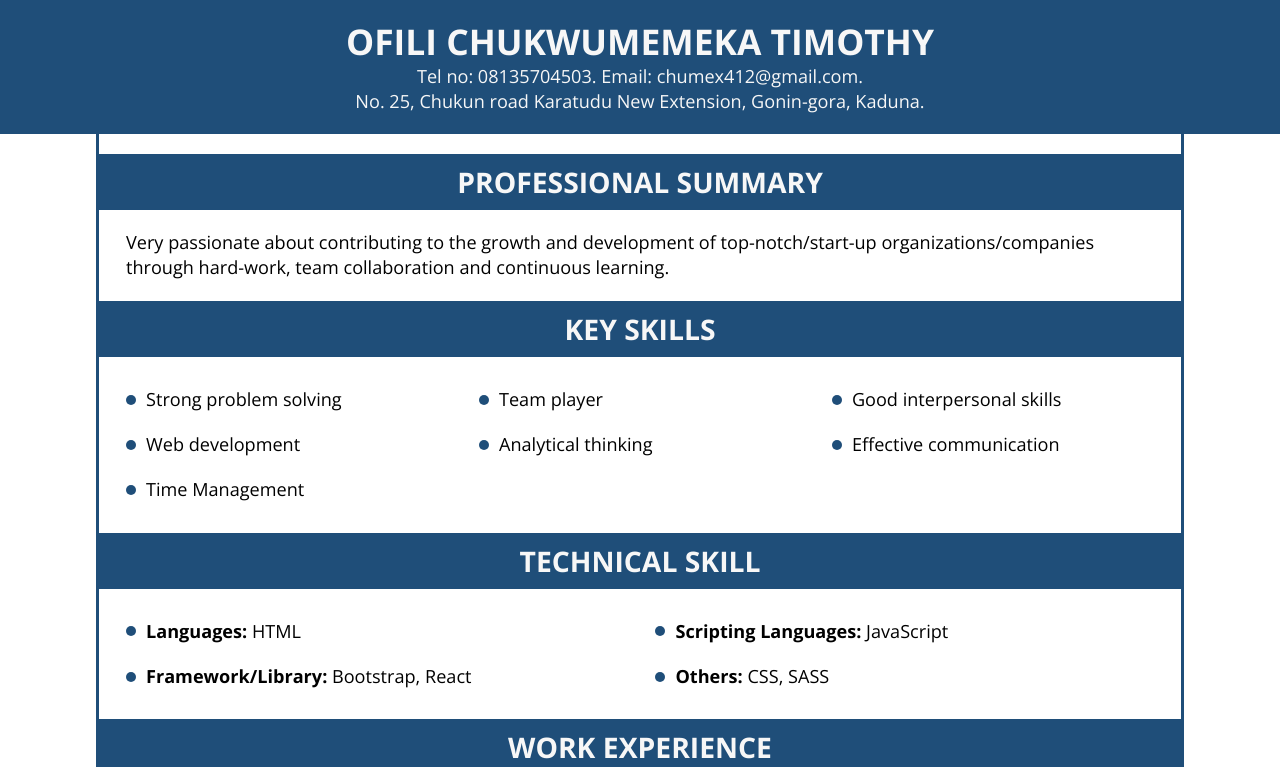
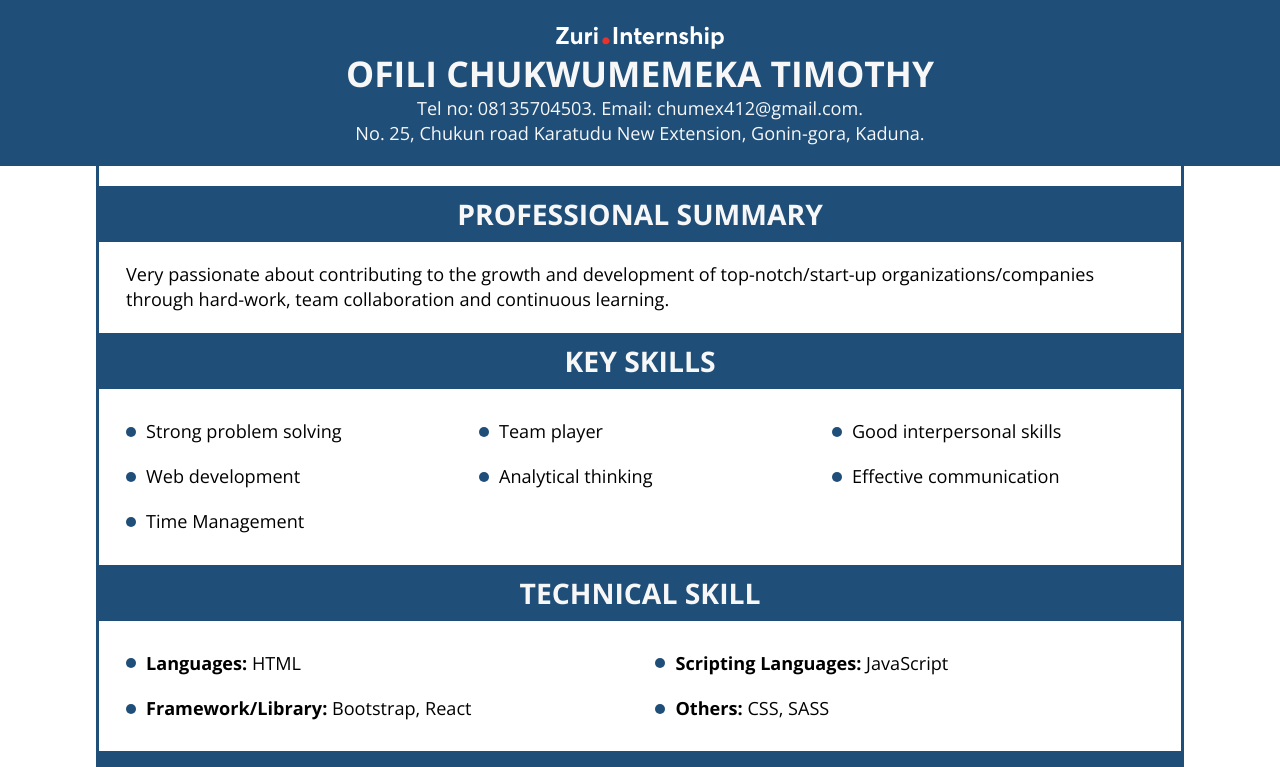
Before and after one commit to chumex412/my-resume, a React (Create React App) app: page / in a window 1280 px wide. Shown: the top 767 px of the page. Built offline with nearby package versions, Linux system fonts and the light colour scheme.

Commit message:
Animated the logo and adjusted animation value

```diff
--- a/src/Components/Header.js
+++ b/src/Components/Header.js
@@ -1,19 +1,27 @@
 import React from 'react';
 
 import { user } from './userData';
+import logo from '../Zuri-logo.svg';
 // Style
 import styled from 'styled-components';
 import { Hide } from '../style/styles';
 
 // Animation
 import { motion } from 'framer-motion';
-import { pageAnimation, titleAnim } from './animation';
+import { pageAnimation, titleAnim, expand } from './animation';
 
 const Header = () => {
 
   const fullName = `${user.lastName} ${user.firstName} ${user.otherNames}`;
+
+  document.title = `${user.firstName}'s resume`;
+  console.log(fullName);
+
   return (
     <StyledHeader  variants={pageAnimation} initial="hidden" animate="show">
+      <Hide>
+        <motion.img variants={expand} src={logo} alt="Zuri logo" />
+      </Hide>
       <Hide>
         <motion.h1 variants={titleAnim} className="h2">{fullName}</motion.h1>
       </Hide>
--- a/src/Components/animation.js
+++ b/src/Components/animation.js
@@ -44,7 +44,7 @@ export const sectionFade = {
 }
 
 export const expand = {
-  hidden: { scale: 0.8, opacity: 0 },
+  hidden: { scale: 0.6, opacity: 0 },
   show: {
     scale: 1,
     opacity: 1,
```
